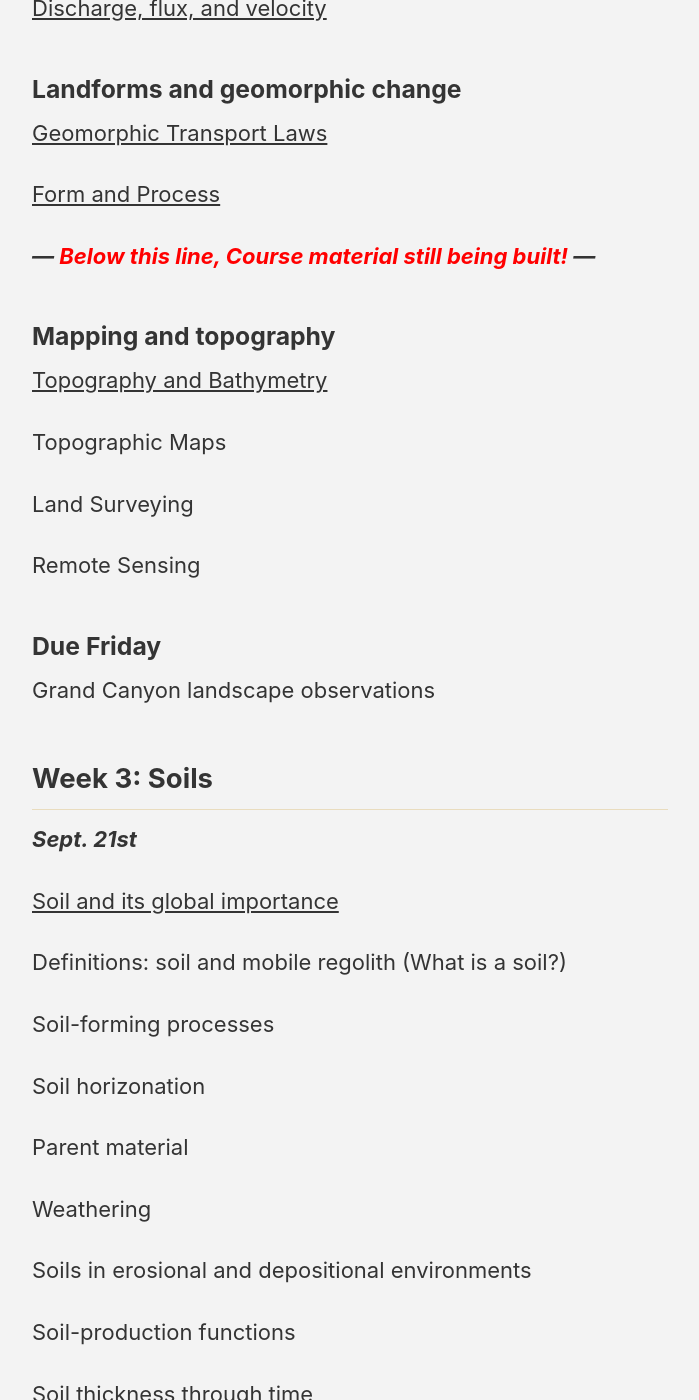
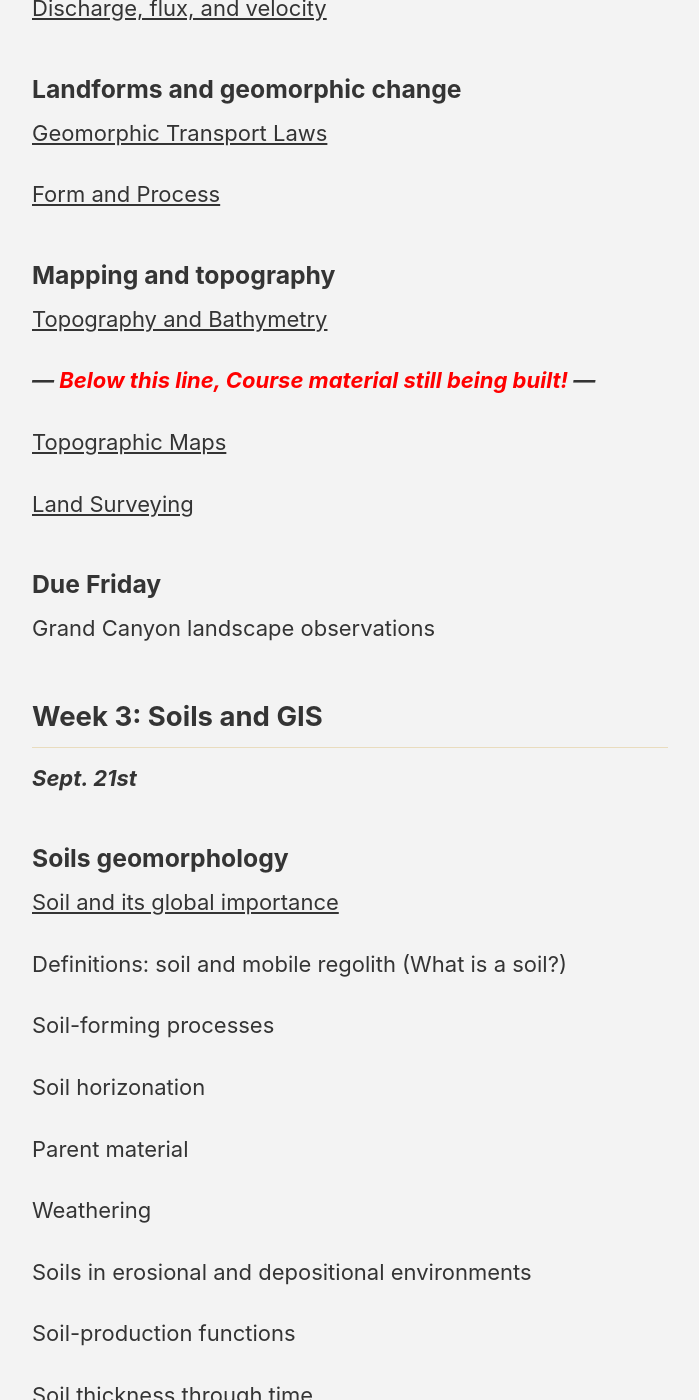
Before and after one commit to GeomorphOnline/GeomorphOnline.github.io, a Jekyll site: the page built from _pages/schedule.md, in a window 1280 px wide and 1400 px high, scrolled down 1067 px. Shown: the whole window, without its empty margins (290-989 px from the left). Built offline with Jekyll 4.4.1, drawn with Linux system fonts in a browser that asks for light colours; cached includes are drawn as plain includes; nearby versions of some CDN libraries; some of the changed text lies outside the part shown.

Commit message:
Topo lecture frameworks; updated schedule and construction point

```diff
--- a/_pages/schedule.md
+++ b/_pages/schedule.md
@@ -37,26 +37,26 @@
 
 [Form and Process](/introduction/form_and_process)
 
-***--- <font color="red">Below this line, Course material still being built!</font> ---***
-
 ### Mapping and topography
 
 [Topography and Bathymetry](/topobathy/topography_bathymetry/)
 
-Topographic Maps
+***--- <font color="red">Below this line, Course material still being built!</font> ---***
 
-Land Surveying
+[Topographic Maps](/topobathy/topographic_maps/)
 
-Remote Sensing
+[Land Surveying](/topobathy/surveying/)
 
 ### Due Friday
 
 Grand Canyon landscape observations
 
 
-## Week 3: Soils
+## Week 3: Soils and GIS
 
 ***Sept. 21st***
+
+### Soils geomorphology
 
 [Soil and its global importance](/soil/importance/)
 
@@ -77,6 +77,13 @@
 Soil thickness through time
 
 Soils, hillslopes, and channels
+
+### Remote sensing in mapping + Geographic Information Systems (GIS)
+
+Remote Sensing
+
+GIS
+
 
 <!--### Due Friday
 
```
Also changed, not shown: lessons/_topobathy/surveying.md (added, +26 -0 lines), lessons/_topobathy/topographic_maps.md (added, +27 -0 lines).
